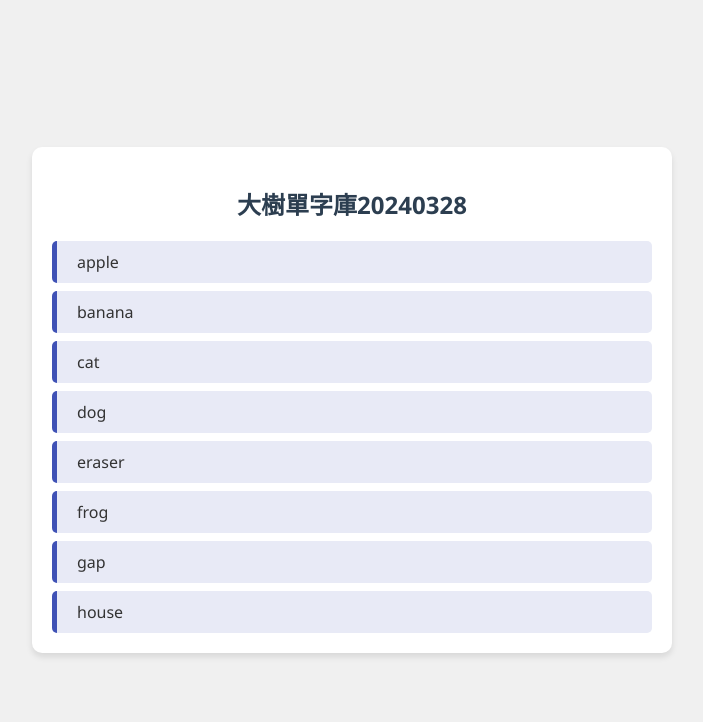
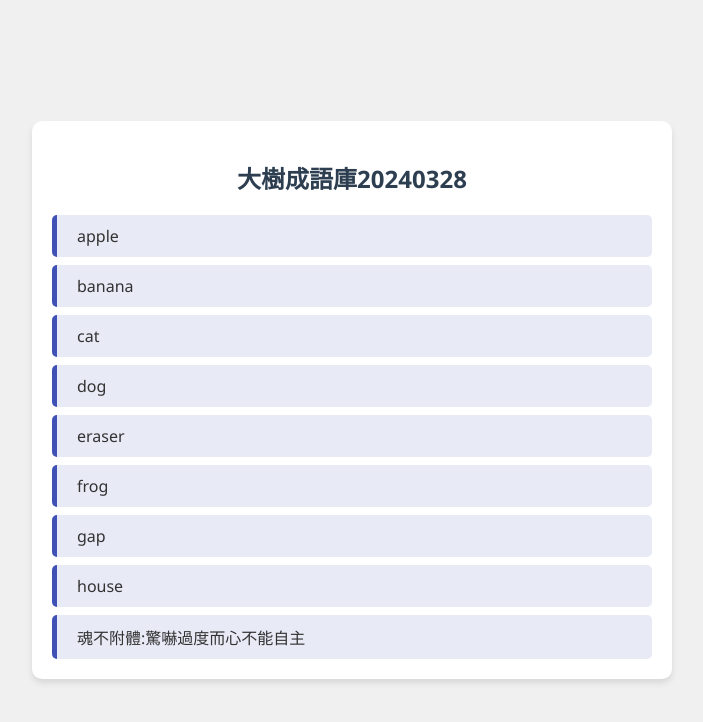
Before and after one commit to machi1007/voc1, a plain HTML site: page index.html in a window 1280 px wide. Shown: the whole page, without its empty margins (288-991 px from the left). Drawn offline with Linux system fonts and the light colour scheme.

Commit message:
Update index.html

```diff
--- a/index.html
+++ b/index.html
@@ -75,12 +75,12 @@
 <body>
 
 <div id="word-list-container">
-    <h2>大樹單字庫20240328</h2>
+    <h2>大樹成語庫20240328</h2>
     <div id="word-list"></div>
 </div>
 
 <script>
-    const wordsString = `apple; banana; cat; dog; eraser; frog; gap; house;`; // Your words and phrases here, separated by semicolons
+    const wordsString = `apple; banana; cat; dog; eraser; frog; gap; house; 魂不附體:驚嚇過度而心不能自主;`; // Your words and phrases here, separated by semicolons
     const words = wordsString.split(';').filter(Boolean); // Use semicolon as separator
 
     function renderWords() {
```
